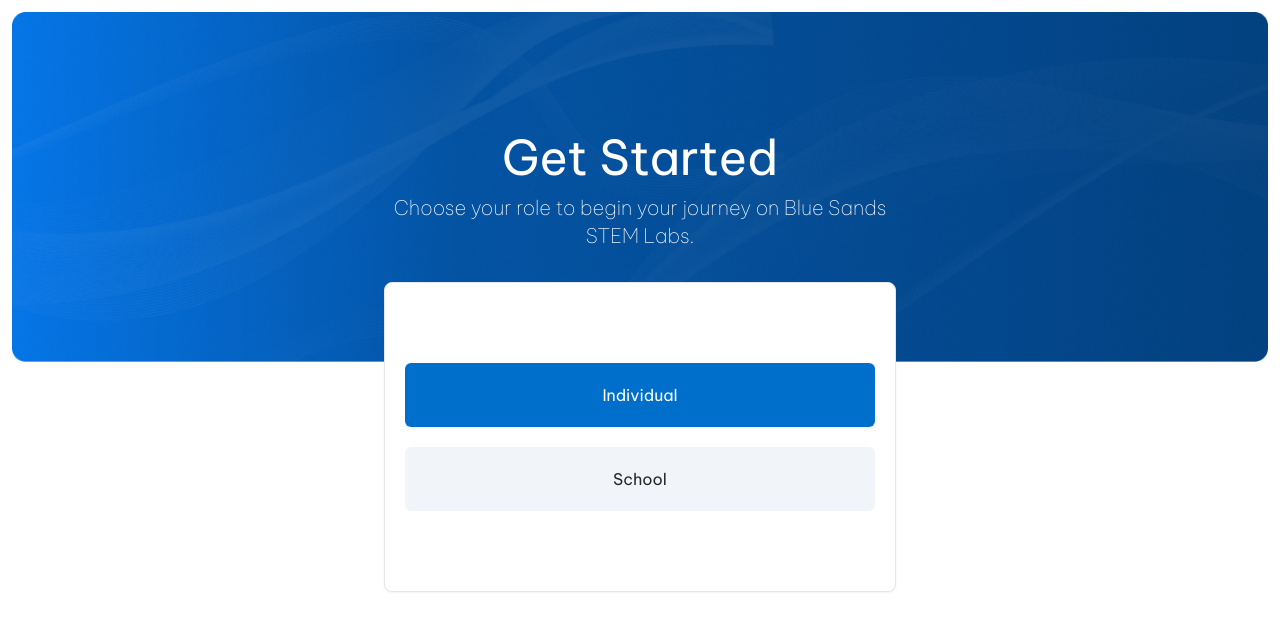
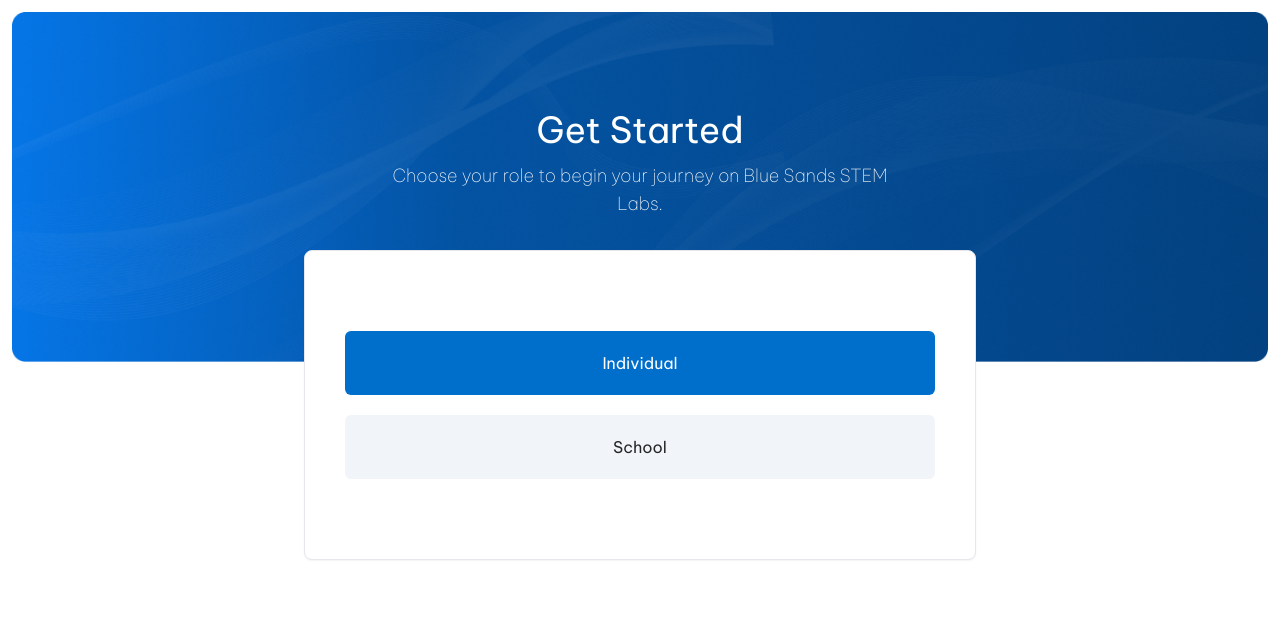
Before and after one commit to bluesandsacademy/bluesands-lab-frontend, a Next.js app: page /auth/register in a window 1280 px wide. Shown: the top 630 px of the page. Built offline with nearby package versions, Linux system fonts and the light colour scheme.

Commit message:
style: Refine registration page layout and typography

```diff
--- a/src/app/auth/register/page.tsx
+++ b/src/app/auth/register/page.tsx
@@ -1,5 +1,4 @@
 import Link from 'next/link';
-import { title } from 'process';
 
 export const metadata = {
     title: "Get Started | Create your Blue Sands Account"
@@ -21,12 +20,12 @@
         <section className="min-h-screen p-3">
             <div className='w-full flex justify-center relative z-0'>
                 <img src="/images/bg/cover.png" className="w-full object-contain z-0" alt="" />
-                <div className="absolute text-center text-white max-w-lg md:bottom-28 bottom-5 space-y-3">
-                    <h1 className="text-2xl md:text-5xl font-normal">Get Started</h1>
-                    <p className="font-thin md:text-xl text-sm md:max-w-lg max-w-xs">Choose your role to begin your journey on Blue Sands STEM Labs.</p>
+                <div className="absolute text-center text-white max-w-lg md:bottom-36 bottom-5 space-y-3">
+                    <h1 className="text-2xl md:text-4xl font-normal">Get Started</h1>
+                    <p className="font-thin md:text-lg text-sm md:max-w-lg max-w-xs">Choose your role to begin your journey on Blue Sands STEM Labs.</p>
                 </div>
             </div>
-            <div className='border max-w-lg mx-auto flex flex-col gap-y-5 py-20 px-5 rounded-lg shadow-sm mt-0 md:-mt-20 z-30 relative bg-white'>
+            <div className='border max-w-2xl mx-auto flex flex-col gap-y-5 py-20 px-10 rounded-lg shadow-sm mt-0 md:-mt-28 z-30 relative bg-white'>
                 {linkOptions.map((link, index) => (
                     <Link href={link.url} key={index} className={`text-center  rounded-md py-5 ${index === 0 ? "bg-bgBlue text-white" : "bg-bgGrey"} `}>{link.title}</Link>
                 ))}
```
